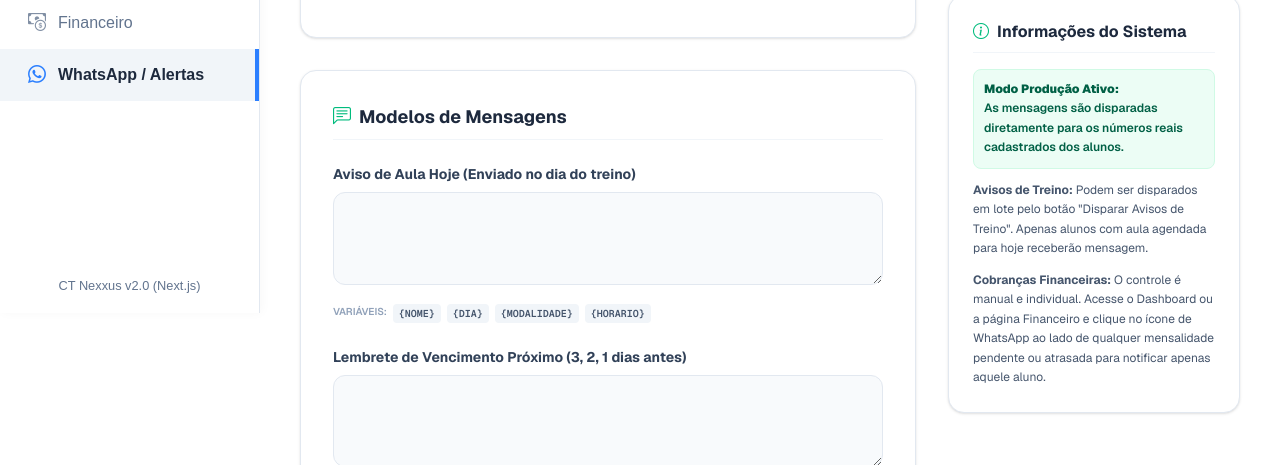
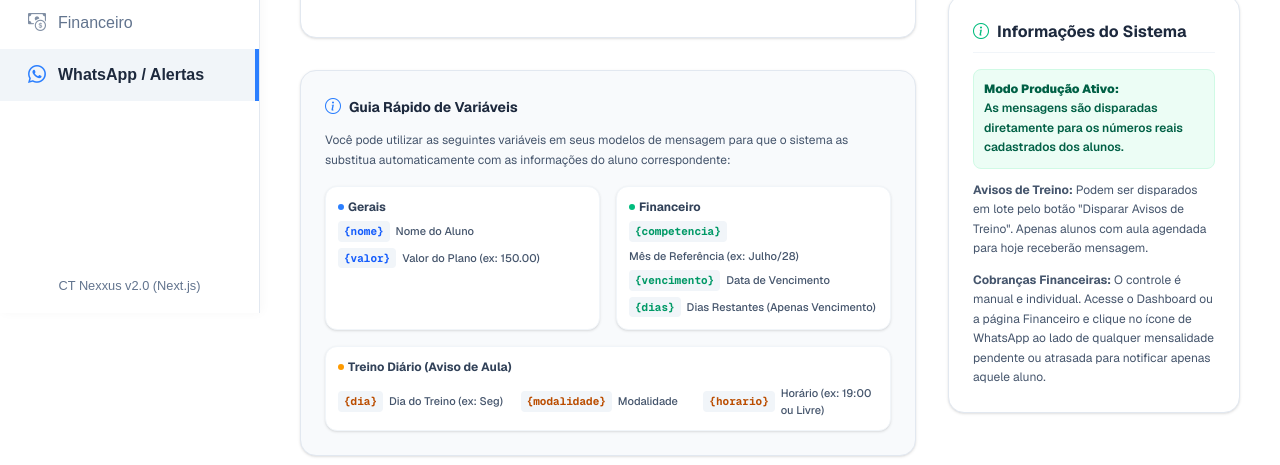
Before and after one commit to Victor1dz/CT-nexxus, a Next.js app in the folder ct-nexxus-next/: page /whatsapp in a window 1280 px wide. Shown: the part 487-952 px from the top of the page. Built offline with nearby package versions, Linux system fonts and the light colour scheme; no server answers; the database is empty.

Commit message:
fix: resolve whatsapp template direct saving, add variable box helper, and replace {valor} in inadimplente message alert

```diff
--- a/ct-nexxus-next/src/app/(dashboard)/whatsapp/page.tsx
+++ b/ct-nexxus-next/src/app/(dashboard)/whatsapp/page.tsx
@@ -253,6 +253,69 @@ export default function WhatsAppPage() {
             )}
           </div>
 
+          {/* Card de Variáveis Úteis */}
+          <div className="bg-slate-50 border border-slate-200 rounded-2xl shadow-sm p-6 animate-fadeIn">
+            <h3 className="text-sm font-bold text-slate-800 flex items-center gap-2 mb-3">
+              <i className="bi bi-info-circle text-blue-500 text-base"></i> Guia Rápido de Variáveis
+            </h3>
+            <p className="text-xs text-slate-600 mb-4 leading-relaxed">
+              Você pode utilizar as seguintes variáveis em seus modelos de mensagem para que o sistema as substitua automaticamente com as informações do aluno correspondente:
+            </p>
+            <div className="grid grid-cols-1 md:grid-cols-2 gap-4 text-[11px] text-slate-600 leading-normal">
+              <div className="bg-white p-3 rounded-xl border border-slate-100 flex flex-col gap-1.5 shadow-sm">
+                <span className="font-bold text-slate-700 text-xs flex items-center gap-1">
+                  <span className="w-1.5 h-1.5 bg-blue-500 rounded-full"></span> Gerais
+                </span>
+                <div className="flex items-center gap-1.5">
+                  <code className="bg-slate-100 text-blue-600 px-1.5 py-0.5 rounded font-mono font-bold">{`{nome}`}</code>
+                  <span className="font-medium">Nome do Aluno</span>
+                </div>
+                <div className="flex items-center gap-1.5">
+                  <code className="bg-slate-100 text-blue-600 px-1.5 py-0.5 rounded font-mono font-bold">{`{valor}`}</code>
+                  <span className="font-medium">Valor do Plano (ex: 150.00)</span>
+                </div>
+              </div>
+
+              <div className="bg-white p-3 rounded-xl border border-slate-100 flex flex-col gap-1.5 shadow-sm">
+                <span className="font-bold text-slate-700 text-xs flex items-center gap-1">
+                  <span className="w-1.5 h-1.5 bg-emerald-500 rounded-full"></span> Financeiro
+                </span>
+                <div className="flex items-center gap-1.5 flex-wrap">
+                  <code className="bg-slate-100 text-emerald-600 px-1.5 py-0.5 rounded font-mono font-bold">{`{competencia}`}</code>
+                  <span className="font-medium">Mês de Referência (ex: Julho/28)</span>
+                </div>
+                <div className="flex items-center gap-1.5 flex-wrap">
+                  <code className="bg-slate-100 text-emerald-600 px-1.5 py-0.5 rounded font-mono font-bold">{`{vencimento}`}</code>
+                  <span className="font-medium">Data de Vencimento</span>
+                </div>
+                <div className="flex items-center gap-1.5 flex-wrap">
+                  <code className="bg-slate-100 text-emerald-600 px-1.5 py-0.5 rounded font-mono font-bold">{`{dias}`}</code>
+                  <span className="font-medium">Dias Restantes (Apenas Vencimento)</span>
+                </div>
+              </div>
+
+              <div className="bg-white p-3 rounded-xl border border-slate-100 flex flex-col gap-1.5 shadow-sm md:col-span-2">
+                <span className="font-bold text-slate-700 text-xs flex items-center gap-1">
+                  <span className="w-1.5 h-1.5 bg-amber-500 rounded-full"></span> Treino Diário (Aviso de Aula)
+                </span>
+                <div className="grid grid-cols-1 sm:grid-cols-3 gap-2 mt-1">
+                  <div className="flex items-center gap-1.5">
+                    <code className="bg-slate-100 text-amber-700 px-1.5 py-0.5 rounded font-mono font-bold">{`{dia}`}</code>
+                    <span className="font-medium">Dia do Treino (ex: Seg)</span>
+                  </div>
+                  <div className="flex items-center gap-1.5">
+                    <code className="bg-slate-100 text-amber-700 px-1.5 py-0.5 rounded font-mono font-bold">{`{modalidade}`}</code>
+                    <span className="font-medium">Modalidade</span>
+                  </div>
+                  <div className="flex items-center gap-1.5">
+                    <code className="bg-slate-100 text-amber-700 px-1.5 py-0.5 rounded font-mono font-bold">{`{horario}`}</code>
+                    <span className="font-medium">Horário (ex: 19:00 ou Livre)</span>
+                  </div>
+                </div>
+              </div>
+            </div>
+          </div>
+
           {/* Form de Edição de Templates */}
           <div className="bg-white border border-slate-200 rounded-2xl shadow-sm p-8">
             <h2 className="text-lg font-bold text-slate-800 mb-6 flex items-center gap-2 pb-2 border-b border-slate-100">
@@ -327,6 +390,7 @@ export default function WhatsAppPage() {
                     <span className="bg-slate-100 text-slate-600 px-1.5 py-0.5 rounded font-mono">{`{nome}`}</span>
                     <span className="bg-slate-100 text-slate-600 px-1.5 py-0.5 rounded font-mono">{`{competencia}`}</span>
                     <span className="bg-slate-100 text-slate-600 px-1.5 py-0.5 rounded font-mono">{`{vencimento}`}</span>
+                    <span className="bg-slate-100 text-slate-600 px-1.5 py-0.5 rounded font-mono">{`{valor}`}</span>
                   </div>
                 </div>
 
--- a/ct-nexxus-next/src/app/actions.ts
+++ b/ct-nexxus-next/src/app/actions.ts
@@ -1318,17 +1318,27 @@ export async function atualizarStatusMensalidade(formData: FormData) {
 
       if (targetAlunoId) {
         try {
-          const templatesPath = path.join(process.cwd(), 'whatsapp-templates.json')
           let templates = {
             confirmacaoPagamento: "Obrigado, {nome}! Confirmamos o recebimento do pagamento da sua mensalidade referente a {competencia}. Bom treino!\n\n💵 *Formas de Pagamento:*\n• Pix: ctnexxus@gmail.com 📱\n• Dinheiro 💵\n• Cartão 💳"
           }
 
-          if (fs.existsSync(templatesPath)) {
-            const fileData = fs.readFileSync(templatesPath, 'utf8')
-            templates = JSON.parse(fileData)
-            log('Templates de WhatsApp carregados do JSON.')
-          } else {
-            log('Arquivo de templates não encontrado. Usando default.')
+          try {
+            const record = await prisma.whatsapp_session.findUnique({
+              where: { key: 'templates' }
+            })
+            if (record) {
+              templates = { ...templates, ...JSON.parse(record.value) }
+              log('Templates de WhatsApp carregados do Banco.')
+            } else {
+              const templatesPath = path.join(process.cwd(), 'whatsapp-templates.json')
+              if (fs.existsSync(templatesPath)) {
+                const fileData = fs.readFileSync(templatesPath, 'utf8')
+                templates = { ...templates, ...JSON.parse(fileData) }
+                log('Templates de WhatsApp carregados do JSON.')
+              }
+            }
+          } catch (e: any) {
+            log(`Erro ao carregar templates: ${e.message || e}`)
           }
 
           const aluno = await prisma.alunos.findUnique({
@@ -2076,16 +2086,38 @@ export async function getWhatsAppStatus() {
 
 export async function getWhatsAppTemplates() {
   try {
+    const record = await prisma.whatsapp_session.findUnique({
+      where: { key: 'templates' }
+    })
+    if (record) {
+      return JSON.parse(record.value)
+    }
+  } catch (err: any) {
+    console.error('Error reading templates from DB, falling back to server:', err.message || err)
+  }
+
+  try {
     const res = await fetch(`${WPP_URL}/templates`, { cache: 'no-store' })
     if (!res.ok) throw new Error(`HTTP error ${res.status}`)
     return await res.json()
   } catch (err: any) {
-    console.error('Error in getWhatsAppTemplates:', err.message || err)
+    console.error('Error in getWhatsAppTemplates server fallback:', err.message || err)
     return null
   }
 }
 
 export async function saveWhatsAppTemplates(templates: any) {
+  try {
+    const value = JSON.stringify(templates)
+    await prisma.whatsapp_session.upsert({
+      where: { key: 'templates' },
+      update: { value },
+      create: { key: 'templates', value }
+    })
+  } catch (err: any) {
+    console.error('Error saving templates to DB:', err.message || err)
+  }
+
   try {
     const res = await fetch(`${WPP_URL}/templates`, {
       method: 'POST',
@@ -2093,12 +2125,14 @@ export async function saveWhatsAppTemplates(templates: any) {
       body: JSON.stringify(templates),
       cache: 'no-store'
     })
-    if (!res.ok) throw new Error(`HTTP error ${res.status}`)
-    return await res.json()
+    if (res.ok) {
+      return await res.json()
+    }
   } catch (err: any) {
-    console.error('Error in saveWhatsAppTemplates:', err.message || err)
-    return { success: false }
-  }
+    console.error('Error in saveWhatsAppTemplates remote sync:', err.message || err)
+  }
+
+  return { success: true }
 }
 
 export async function disconnectWhatsApp() {
@@ -2182,6 +2216,7 @@ export async function enviarAlertaMensalidadeManual(id: number) {
         .replace('{nome}', m.alunos.nome || 'Aluno')
         .replace('{competencia}', m.competencia || '')
         .replace('{vencimento}', formattedDate)
+        .replace('{valor}', Number(m.valor || 0).toFixed(2))
     } else {
       // PENDENTE
       const hoje = new Date()
```
